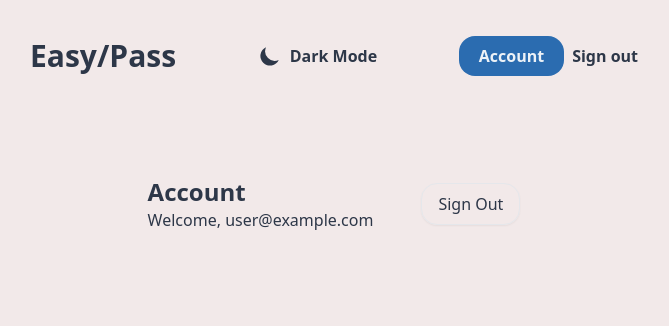
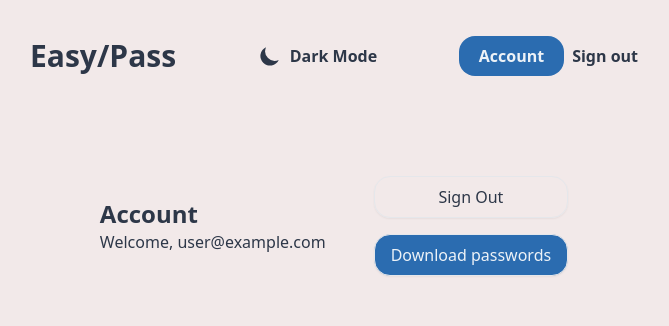
Before and after one commit to octagony/random-password-generator, a Next.js app: page /account in a window 1280 px wide. Shown: the top 326 px of the page, without its empty margins (306-975 px from the left). Built offline with nearby package versions, Linux system fonts and the light colour scheme; no server answers; the database is empty; sample sign-in values are in the browser's storage.

Commit message:
[FEAT] Added download passwords logic

```diff
--- a/pages/account.tsx
+++ b/pages/account.tsx
@@ -4,11 +4,37 @@ import { useAuth } from "../context/AuthContext";
 import SavedPasswords from "../components/SavedPasswords";
 import Head from "next/head";
 import Loader from "../components/UI/Loader";
+import { doc, onSnapshot } from "firebase/firestore";
+import { db } from "../config/firebase.config";
+import { IPassword } from "../types/state";
 
 const Account = () => {
   const { user, logout } = useAuth();
   const router = useRouter();
   const [loader, setLoader] = useState(false);
+  const [savedPasswords, setSavedPasswords] = useState<IPassword[]>([]);
+
+  useEffect(() => {
+    onSnapshot(doc(db, "users", `${user?.email}`), (doc) => {
+      setSavedPasswords(doc.data()?.watchList);
+    });
+  }, [user]);
+
+  console.log(savedPasswords);
+
+  const downloadPasswords = () =>{
+    const passwords = savedPasswords.map(item=>(
+      `${item.name} : ${item.value}\n`
+    )).join('')
+
+
+    const link = document.createElement('a');
+    link.setAttribute('href','data:text/plain; charset=utf-8,' + encodeURIComponent(passwords))
+    link.setAttribute('download', 'Easy_Pass.txt');
+    document.body.appendChild(link);
+    link.click();
+    document.body.removeChild(link);
+  }
 
   const handleSignOut = async () => {
     setLoader((prev) => !prev);
@@ -42,12 +68,18 @@ const Account = () => {
               <p>Welcome, {user?.email}</p>
             </div>
           </div>
-          <div>
+          <div className="flex flex-col gap-4">
             <button
-              className="border px-4 py-2 rounded-2xl shadow-sm hover:shadow-2xl"
+              className="border px-4 py-2 rounded-2xl shadow-sm hover:shadow-2xl transition-shadow duration-500"
               onClick={handleSignOut}
             >
               Sign Out
+            </button>
+            <button
+              className="border bg-button text-btnText px-4 py-2 rounded-2xl shadow-sm hover:shadow-2xl transition-shadow duration-500"
+              onClick={downloadPasswords}
+            >
+              Download passwords
             </button>
           </div>
         </div>
```
